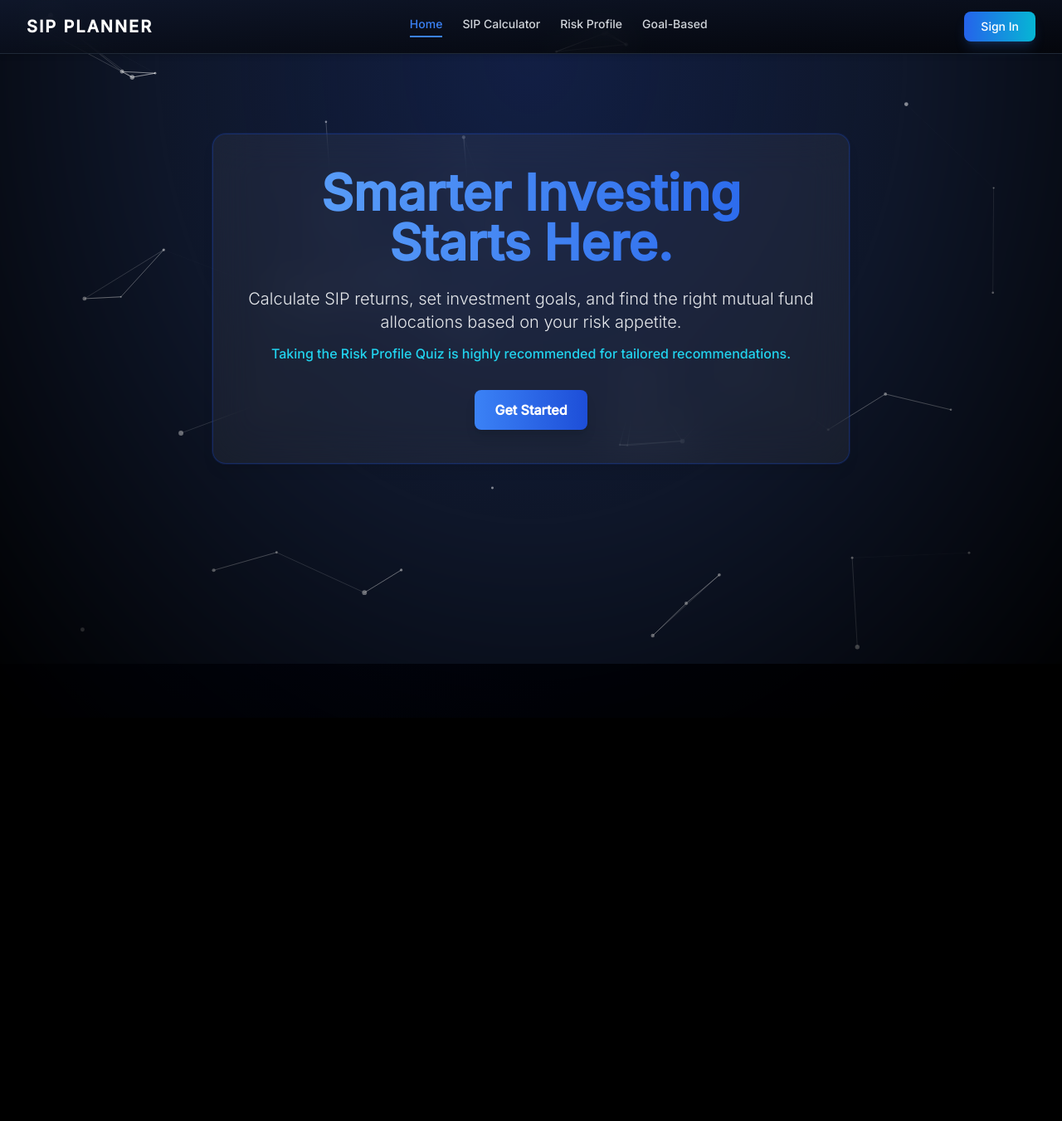
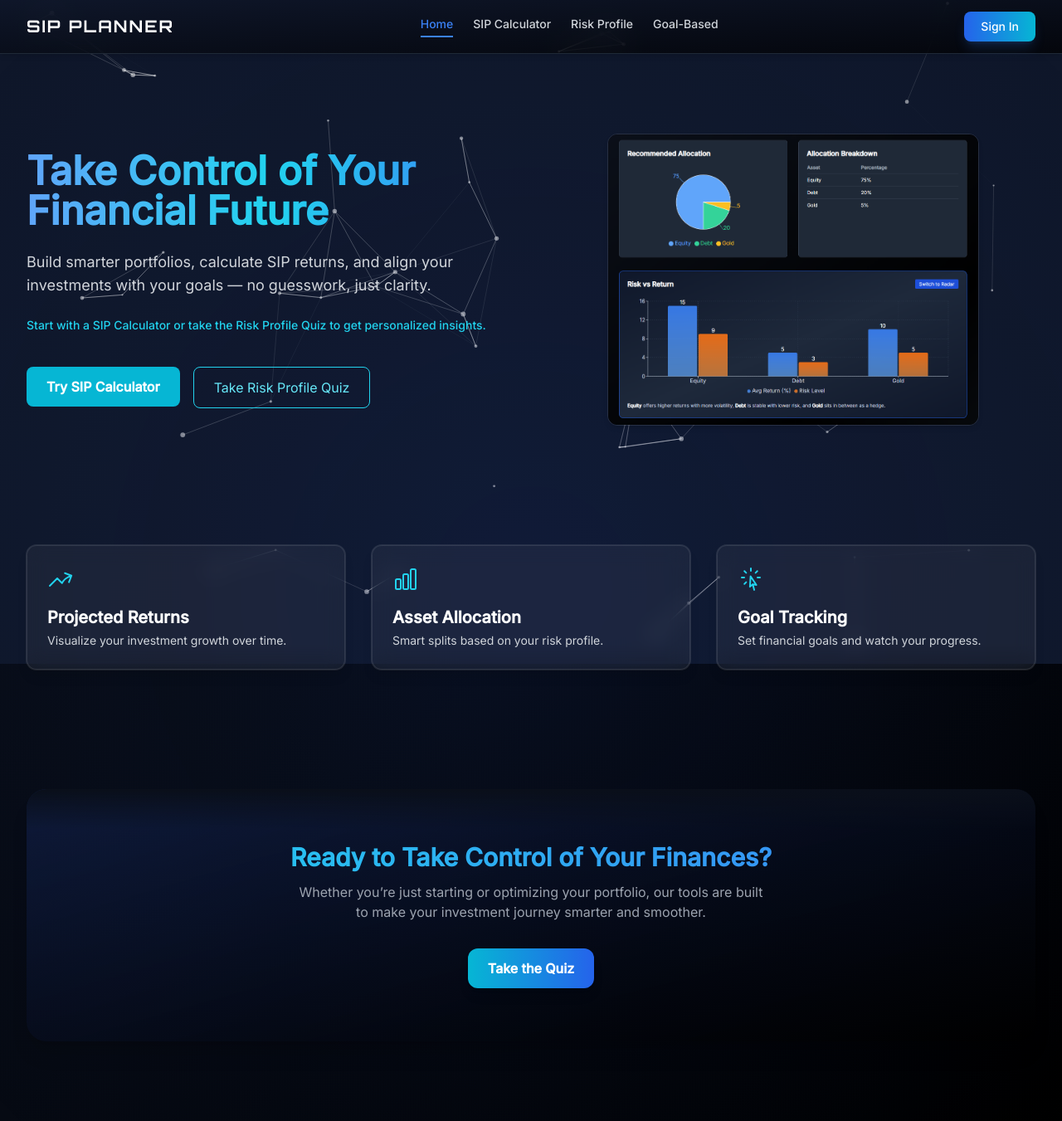
Before and after one commit to JashanVIRDI12/sip-planner, a Next.js app: page / in a window 1280 px wide. Shown: the whole page at 83% size. Before the commit the page ends 865 px from the top, so only its background shows below. Built offline with nearby package versions, Linux system fonts and the light colour scheme.

Commit message:
homepage update

```diff
--- a/app/page.js
+++ b/app/page.js
@@ -1,52 +1,155 @@
 'use client'
+
 import Link from 'next/link'
 import { useEffect } from 'react'
 import { motion } from 'framer-motion'
+import { ChartBarIcon, ArrowTrendingUpIcon, CursorArrowRaysIcon } from '@heroicons/react/24/outline'
 import ParticleBackground from '@/components/ParticleBackground'
+import Image from 'next/image'
+import Tilt from 'react-parallax-tilt'
 
-export default function HomeHero() {
+const features = [
+    {
+        title: 'Projected Returns',
+        description: 'Visualize your investment growth over time.',
+        icon: <ArrowTrendingUpIcon className="h-8 w-8 text-cyan-400" />,
+    },
+    {
+        title: 'Asset Allocation',
+        description: 'Smart splits based on your risk profile.',
+        icon: <ChartBarIcon className="h-8 w-8 text-cyan-400" />,
+    },
+    {
+        title: 'Goal Tracking',
+        description: 'Set financial goals and watch your progress.',
+        icon: <CursorArrowRaysIcon className="h-8 w-8 text-cyan-400" />,
+    },
+]
+
+export default function HomePage() {
     useEffect(() => {
         document.documentElement.classList.add('dark')
     }, [])
 
     return (
-        <main className="min-h-screen bg-gradient-to-br from-[#0f172a] via-[#020617] to-black text-white relative overflow-hidden">
+        <main className="min-h-screen bg-gradient-to-br from-[#0a0f1a] via-[#060a13] to-black text-white relative overflow-hidden">
             <ParticleBackground />
-            <div className="absolute inset-0 bg-[radial-gradient(ellipse_at_top,_var(--tw-gradient-stops))] from-blue-800/20 via-transparent to-black z-0" />
-
-            <div className="relative z-10 max-w-4xl mx-auto px-4 py-24 flex flex-col items-center text-center">
-                <motion.div
-                    initial={{ opacity: 0, y: -30 }}
-                    animate={{ opacity: 1, y: 0 }}
-                    transition={{ duration: 1 }}
-                    className="backdrop-blur-xl border border-blue-700/30 bg-white/5 rounded-2xl p-10 shadow-lg w-full max-w-3xl ring-1 ring-blue-800/20"
-                >
-                    <h1 className="text-4xl md:text-6xl font-extrabold text-transparent bg-clip-text bg-gradient-to-r from-blue-400 to-blue-600">
-                        Smarter Investing <br /> Starts Here.
-                    </h1>
-
-                    <p className="mt-6 text-lg md:text-xl text-gray-200 font-light">
-                        Calculate SIP returns, set investment goals, and find the right mutual fund allocations based on your risk appetite.
-                    </p>
-
-                    <p className="mt-3 text-md text-cyan-400 font-medium">
-                        Taking the Risk Profile Quiz is highly recommended for tailored recommendations.
-                    </p>
-
-                    <motion.div
-                        initial={{ opacity: 0, scale: 0.95 }}
-                        animate={{ opacity: 1, scale: 1 }}
-                        transition={{ delay: 0.6 }}
-                        className="mt-8"
-                    >
-                        <Link href="/risk-profile">
-                            <button className="px-6 py-3 rounded-lg text-white font-semibold bg-gradient-to-r from-blue-500 to-blue-700 hover:from-blue-600 hover:to-blue-800 transition shadow-lg hover:shadow-2xl">
-                                Get Started
-                            </button>
-                        </Link>
-                    </motion.div>
-                </motion.div>
+            <div className="absolute inset-0 z-0 bg-[radial-gradient(circle_at_center,_var(--tw-gradient-stops))] from-blue-800/10 via-blue-900/5 to-transparent pointer-events-none" />
+            <div className="relative z-10 max-w-7xl mx-auto px-4 sm:px-6 lg:px-8 py-24 space-y-28 md:space-y-36">
+                <HeroSection />
+                <FeaturesSection />
+                <CTASection />
             </div>
         </main>
     )
 }
+
+function HeroSection() {
+    return (
+        <div className="grid grid-cols-1 lg:grid-cols-2 gap-12 items-center">
+            <motion.div
+                initial={{ opacity: 0, x: -50 }}
+                animate={{ opacity: 1, x: 0 }}
+                transition={{ duration: 0.8 }}
+                className="space-y-6"
+            >
+                <h1 className="text-4xl sm:text-5xl font-extrabold bg-gradient-to-r from-blue-400 via-cyan-400 to-blue-500 text-transparent bg-clip-text animate-shimmer">
+                    Take Control of Your Financial Future
+                </h1>
+                <p className="text-base sm:text-lg text-gray-300">
+                    Build smarter portfolios, calculate SIP returns, and align your investments with your goals — no guesswork, just clarity.
+                </p>
+                <p className="text-sm sm:text-md text-cyan-400 font-medium">
+                    Start with a SIP Calculator or take the Risk Profile Quiz to get personalized insights.
+                </p>
+                <div className="flex flex-col sm:flex-row flex-wrap gap-4 pt-4">
+                    <Link href="/sip-calculator">
+                        <motion.button
+                            whileHover={{ scale: 1.05 }}
+                            className="px-6 py-3 rounded-lg bg-cyan-500 hover:bg-cyan-600 font-semibold transition w-full sm:w-auto"
+                        >
+                            Try SIP Calculator
+                        </motion.button>
+                    </Link>
+                    <Link href="/risk-profile">
+                        <motion.button
+                            whileHover={{ scale: 1.05 }}
+                            className="px-6 py-3 rounded-lg border border-cyan-400 text-cyan-300 hover:bg-cyan-500/10 transition w-full sm:w-auto"
+                        >
+                            Take Risk Profile Quiz
+                        </motion.button>
+                    </Link>
+                </div>
+            </motion.div>
+
+            <motion.div
+                initial={{ opacity: 0, x: 50 }}
+                animate={{ opacity: 1, x: 0 }}
+                transition={{ duration: 0.8 }}
+                className="flex justify-center mt-10 lg:mt-0"
+            >
+                <Tilt glareEnable={true} glareMaxOpacity={0.1} scale={1.02} transitionSpeed={1500} tiltMaxAngleX={8} tiltMaxAngleY={8}>
+                    <Image
+                        src="/dashboard.png"
+                        alt="Dashboard Illustration"
+                        width={500}
+                        height={300}
+                        className="rounded-xl border border-white/10 shadow-md w-full max-w-md"
+                    />
+                </Tilt>
+            </motion.div>
+        </div>
+    )
+}
+
+function FeaturesSection() {
+    return (
+        <div className="grid grid-cols-1 sm:grid-cols-2 md:grid-cols-3 gap-6 md:gap-8">
+            {features.map((feature, index) => (
+                <Tilt key={index} glareEnable={true} glareMaxOpacity={0.05} scale={1.03} transitionSpeed={1200} tiltMaxAngleX={6} tiltMaxAngleY={6}>
+                    <motion.div
+                        initial={{ opacity: 0, y: 40 }}
+                        animate={{ opacity: 1, y: 0 }}
+                        transition={{ delay: 0.2 + index * 0.2 }}
+                        className="rounded-xl p-6 bg-white/5 backdrop-blur-md shadow-lg ring-1 ring-white/10 border border-white/10 hover:shadow-cyan-500/20 transition duration-300"
+                    >
+                        <div className="mb-4">{feature.icon}</div>
+                        <h3 className="text-lg sm:text-xl font-bold text-white mb-1">{feature.title}</h3>
+                        <p className="text-sm text-gray-300">{feature.description}</p>
+                    </motion.div>
+                </Tilt>
+            ))}
+        </div>
+    )
+}
+
+function CTASection() {
+    return (
+        <div className="relative py-16 bg-gradient-to-br from-blue-900/30 to-black rounded-3xl text-center overflow-hidden shadow-xl px-4 sm:px-6">
+            <div className="absolute top-0 left-0 w-full h-12 bg-gradient-to-b from-[#0a0f1a] to-transparent rounded-t-3xl" />
+            <motion.h2
+                initial={{ opacity: 0, y: 20 }}
+                animate={{ opacity: 1, y: 0 }}
+                transition={{ delay: 0.2 }}
+                className="text-2xl sm:text-3xl font-bold bg-gradient-to-r from-cyan-400 to-blue-500 bg-clip-text text-transparent"
+            >
+                Ready to Take Control of Your Finances?
+            </motion.h2>
+            <p className="text-gray-400 mt-3 max-w-xl mx-auto text-sm sm:text-base">
+                Whether you&rsquo;re just starting or optimizing your portfolio, our tools are built to make your investment journey smarter and smoother.
+            </p>
+            <motion.div
+                initial={{ opacity: 0, scale: 0.95 }}
+                animate={{ opacity: 1, scale: 1 }}
+                transition={{ delay: 0.4 }}
+                className="mt-8"
+            >
+                <Link href="/risk-profile">
+                    <button className="px-6 py-3 bg-gradient-to-r from-cyan-500 to-blue-600 hover:from-cyan-400 hover:to-blue-700 rounded-xl font-semibold text-white transition shadow-lg">
+                        Take the Quiz
+                    </button>
+                </Link>
+            </motion.div>
+        </div>
+    )
+}
--- a/next.config.mjs
+++ b/next.config.mjs
@@ -1,9 +1,7 @@
 /** @type {import('next').NextConfig} */
 const nextConfig = {
-    output: 'export',
-    images: {
-        unoptimized: true
-    }
+    reactStrictMode: true,
+    // output: 'export', // <— comment this if you're going server-side
 }
 
 export default nextConfig
--- a/tailwind.config.js
+++ b/tailwind.config.js
@@ -4,18 +4,14 @@ module.exports = {
     './app/**/*.{js,jsx}',
     './components/**/*.{js,jsx}',
   ],
-  darkMode: 'class', // 👈 important!
+  darkMode: 'class',
   theme: {
     extend: {
       colors: {
         primary: '#3b82f6',
-        surface: '#1f2937', // dark bg
-        panel: '#111827',   // even darker
+        surface: '#1f2937',
+        panel: '#111827',
       },
-    },
-  },
-  plugins: [],
-  extend: {
       fontFamily: {
         sans: ['var(--font-inter)', 'sans-serif'],
         display: ['var(--font-poppins)', 'sans-serif'],
@@ -23,14 +19,19 @@ module.exports = {
       },
       animation: {
         'fade-in-fast': 'fadeIn 0.3s ease-out',
+        shimmer: 'shimmer 4s linear infinite',
       },
       keyframes: {
         fadeIn: {
           '0%': { opacity: 0, transform: 'scale(0.95)' },
           '100%': { opacity: 1, transform: 'scale(1)' },
         },
+        shimmer: {
+          '0%': { backgroundPosition: '0% 50%' },
+          '100%': { backgroundPosition: '200% 50%' },
         },
-
+      },
+    },
+  },
+  plugins: [],
 }
-
-}
```
Also changed, not shown: package.json (+7 -0 lines), public/dashboard.png (added), 1 other file (tests, documents, lock files or other folders). Lines whose indentation alone changed are shown as unchanged.
